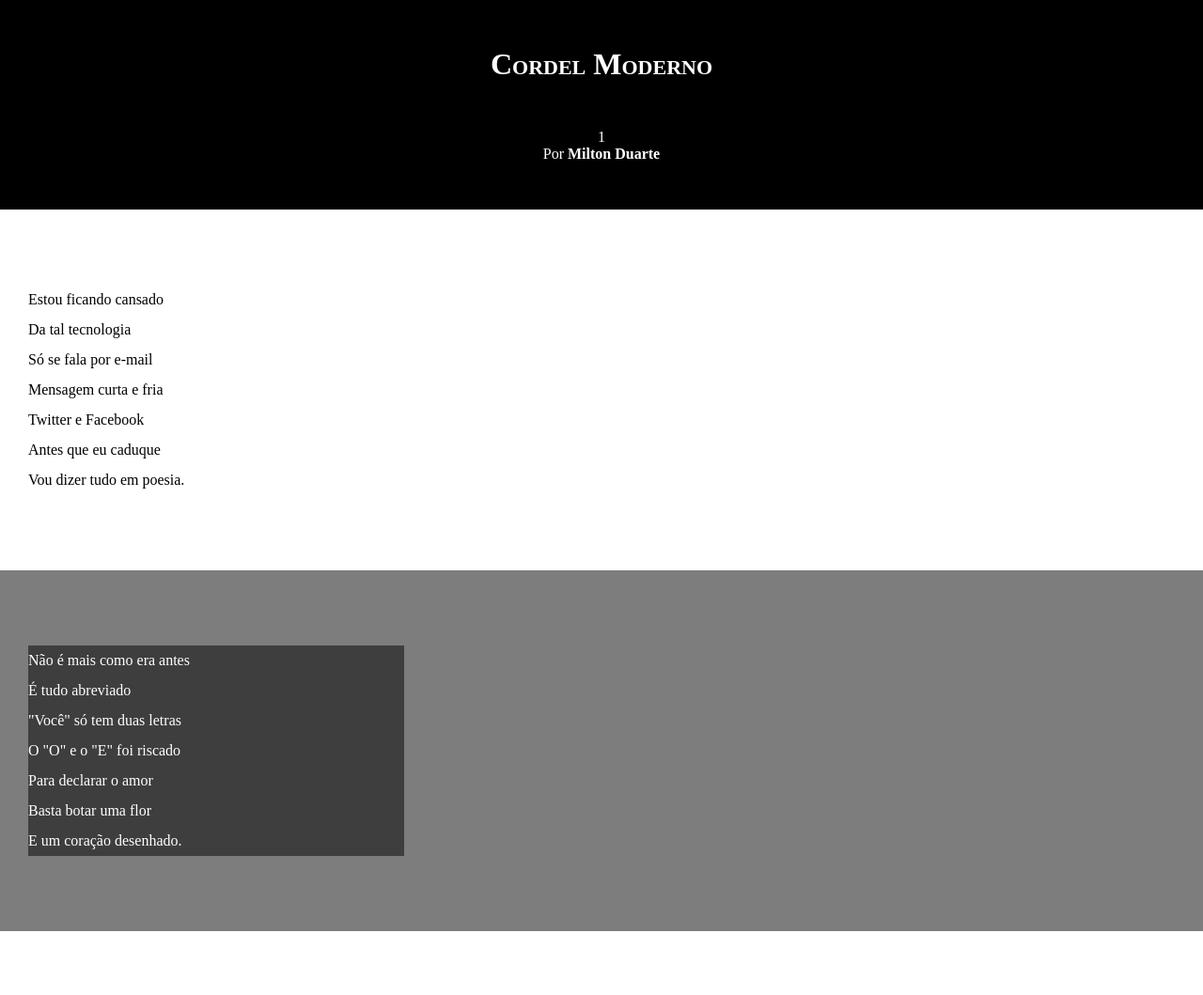
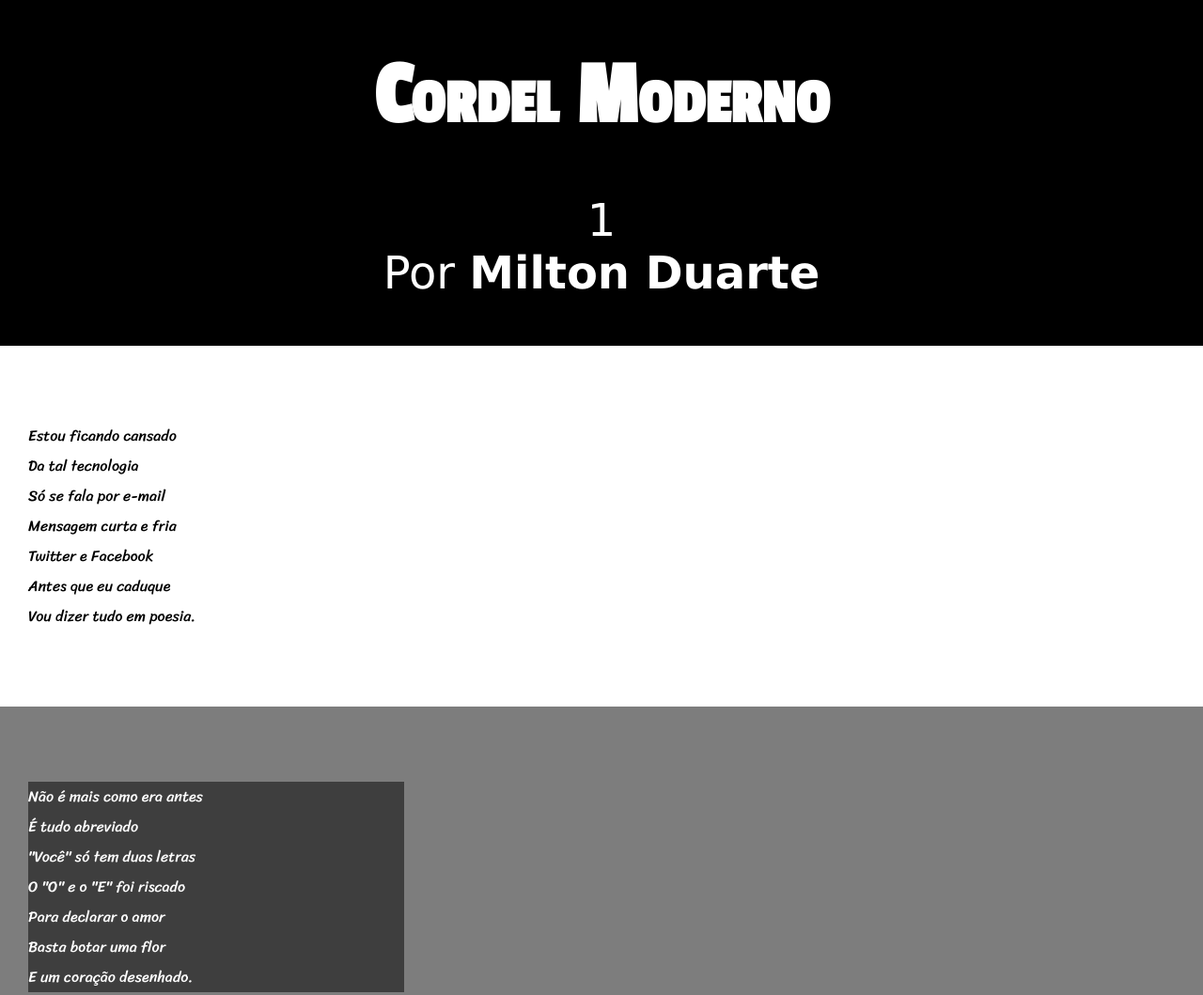
Before and after one commit to MileneGeraldo98/html-css, a plain HTML site: page desafios/desafio12/index.html in a window 1280 px wide. Shown: the top 1059 px of the page at 94% size. Drawn offline with Linux system fonts and the light colour scheme.

Commit message:
Atualizei o site

```diff
--- a/desafios/desafio12/estilo/style.css
+++ b/desafios/desafio12/estilo/style.css
@@ -1,4 +1,14 @@
 @charset "UTF=8";
+
+@import url('https://fonts.googleapis.com/css2?family=Bebas+Neue&family=Dancing+Script:wght@400;500;600;700&family=Passion+One&family=Roboto+Slab:wght@200&family=Sriracha&display=swap');
+
+@import url('https://fonts.googleapis.com/css2?family=Bebas+Neue&family=Dancing+Script:wght@400;500;600;700&family=Passion+One&family=Roboto+Slab:wght@200&family=Sriracha&display=swap');
+
+:root{
+    --fonte1: Verdana, Geneva, Tahoma, sans-serif;
+    --fonte2:'Passion One', cursive;
+    --fonte3:'Sriracha', cursive;
+}
 
 *{
     margin: 0px;
@@ -8,17 +18,20 @@
 html, body{
     min-height: 100vh;
     background-color:darkgray;
+    font-family: var(--fonte1);
 }
 
 header{
     background-color: black;
     color: white;
     text-align: center;
+    font-size: 3em;
 }
 
 header > h1{
     padding: 50px;
     font-variant: small-caps;
+    font-family: var(--fonte2);
 }
 
 header > p{
@@ -40,6 +53,7 @@ section{
     padding-bottom: 10vh;
     line-height: 2em;
     padding-left: 30px;
+    font-family: var(--fonte3);
 }
 
 section.normal{
```
